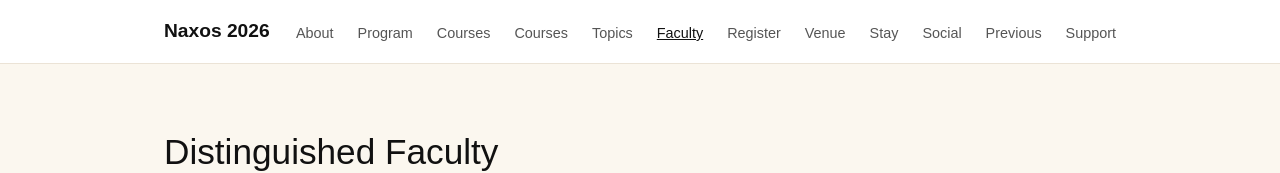
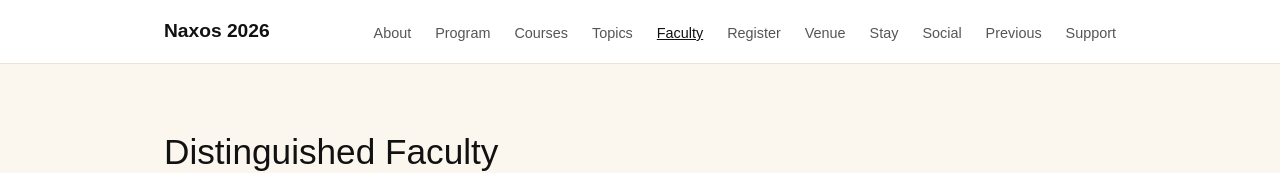
Before and after one commit to AthDGC/naxos-summer-school-2026, a plain HTML site: page faculty.html in a window 1280 px wide. Shown: the top 173 px of the page. Drawn offline with Linux system fonts and the light colour scheme.

Commit message:
Remove duplicate 'Courses' link in faculty.html
Removed duplicate 'Courses' link from the navigation menu.

```diff
--- a/faculty.html
+++ b/faculty.html
@@ -16,7 +16,6 @@
             <ul>
                 <li><a href="about.html">About</a></li>
                 <li><a href="program.html">Program</a></li>
-                <li><a href="descriptions.html">Courses</a></li>
                 <li><a href="descriptions.html">Courses</a></li>
                 <li><a href="topics.html">Topics</a></li>
                 <li><a href="faculty.html" class="active">Faculty</a></li>
```
